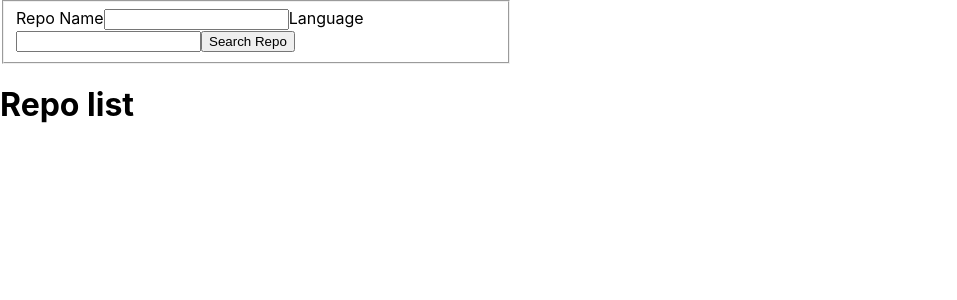
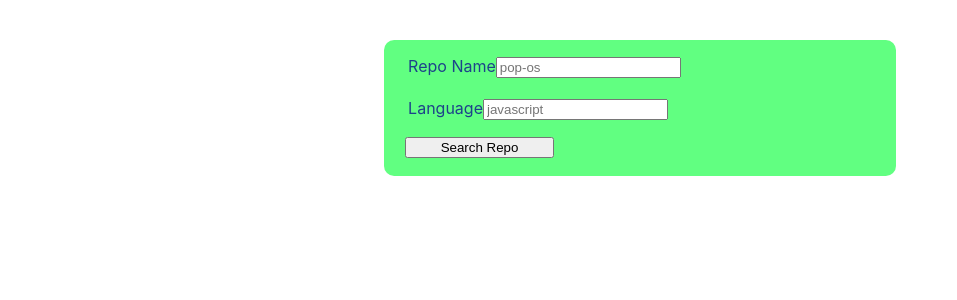
Before and after one commit to appijumbo/get-git, a React (Create React App) app: page / in a window 1280 px wide. Shown: the top 300 px of the page, without its empty margins (0-957 px from the left). Built offline with nearby package versions, Linux system fonts and the light colour scheme.

Commit message:
improved list ui: description max 20char

```diff
--- a/src/App.css
+++ b/src/App.css
@@ -1,5 +1,7 @@
 .pageWrapper {
   display: flex;
   flex-direction: column;
-  width: 50vw;
+  width: 100%;
+  align-items: center;
+  margin-top: 5vh;
 }
--- a/src/components/RepoList.js
+++ b/src/components/RepoList.js
@@ -15,6 +15,14 @@ const RepoList = ({ list }) => {
     //   const ownerName = await contentUrl.name;
     //   console.log(ownerName);
 
+    let descText = "";
+
+    if (typeof listObj[theRepo].description !== "string") {
+      descText = "";
+    } else if (listObj[theRepo].description.length > 20) {
+      descText = listObj[theRepo].description.substring(0, 20);
+    }
+
     listArray.push({
       node_id: listObj[theRepo].node_id,
       repoName: listObj[theRepo].name,
@@ -22,8 +30,9 @@ const RepoList = ({ list }) => {
       html_url: listObj[theRepo].owner.html_url,
       avatar_url: listObj[theRepo].owner.avatar_url,
       forks_count: listObj[theRepo].forks_count,
-      description: listObj[theRepo].description,
+      description: descText,
       stargazers_count: listObj[theRepo].stargazers_count,
+      watchers_count: listObj[theRepo].watchers_count,
       readme:
         listObj[theRepo].owner.html_url +
         "/" +
@@ -42,22 +51,25 @@ const RepoList = ({ list }) => {
             alt={item.repoName}
             className="repoAvatar"
           />
+          <div className="listHtmlUrl">{item.html_url}</div>
         </a>
         <ul>
           <li className="listName">{item.repoName}</li>
           <li className="listLogin">{item.login}</li>
-          <li className="listHtmlUrl">{item.html_url}</li>
-          <li className="">{item.description}</li>
-          <li className="">{item.stargazers_count}</li>
+          <li className="listDescripion">{item.description}</li>
           {/* README needs to be a modal */}
         </ul>
+        <div className="starCount">
+          <div>Stars {item.stargazers_count}</div>
+          <div>Forks {item.forks_count}</div>
+          <div>Watchers {item.watchers_count}</div>
+        </div>
       </div>
     );
   });
 
   return (
     <>
-      <h1>Repo list</h1>
       <div className="listWrapper">{theList}</div>
     </>
   );
--- a/src/components/Search.js
+++ b/src/components/Search.js
@@ -45,10 +45,15 @@ const Search = ({ setList }) => {
   return (
     <div className="searchWrapper">
       <form onSubmit={handleRepoSearch}>
-        <fieldset>
+        <fieldset className="formField">
           <label>
             Repo Name
-            <input type="text" value={repoName} onChange={handleRepoName} />
+            <input
+              type="text"
+              value={repoName}
+              onChange={handleRepoName}
+              placeholder="pop-os"
+            />
           </label>
           <label>
             Language
@@ -56,6 +61,7 @@ const Search = ({ setList }) => {
               type="text"
               value={repoLanguage}
               onChange={handleRepoLanguage}
+              placeholder="javascript"
             />
           </label>
           <button type="submit">Search Repo</button>
--- a/src/components/list.css
+++ b/src/components/list.css
@@ -2,6 +2,7 @@
   display: flex;
   flex-direction: column;
   align-items: center;
+  width: 100%;
 }
 
 .listCard {
@@ -9,8 +10,8 @@
   flex-direction: row;
   background-color: #7f39bd;
   color: #ffea2b;
-  width: 100%;
-  height: 16ch;
+  width: 50%;
+  height: 20ch;
   margin-top: 5vh;
   border-radius: 50px;
 }
@@ -34,4 +35,32 @@
   display: flex;
   flex-direction: column;
   justify-content: center;
+  color: #ffea2b;
 }
+
+li {
+  list-style: none;
+  width: 25ch;
+}
+
+.starCount {
+  text-align: center;
+  display: flex;
+  flex-direction: column;
+  justify-content: space-between;
+  height: 50%;
+  margin: auto;
+}
+
+.listDescription {
+}
+
+ul {
+  display: flex;
+  flex-direction: column;
+  align-items: ;
+  justify-content: space-between;
+  height: 50%;
+  margin: auto 0;
+  width: 20ch;
+}
--- a/src/components/search.css
+++ b/src/components/search.css
@@ -1,6 +1,21 @@
 .searchWrapper {
-  width: 80%;
-  background-color: "#61FF81";
-  color: "#1D438A";
-  border-radius: 20px;
+  width: 40%;
+  background-color: #61ff81;
+  color: #1d438a;
+  border-radius: 1ch;
 }
+
+.formField {
+  border: none;
+  display: flex;
+  flex-direction: column;
+}
+
+label {
+  margin: 1ch;
+}
+
+button {
+  width: 20ch;
+  margin: 1ch;
+}
```
